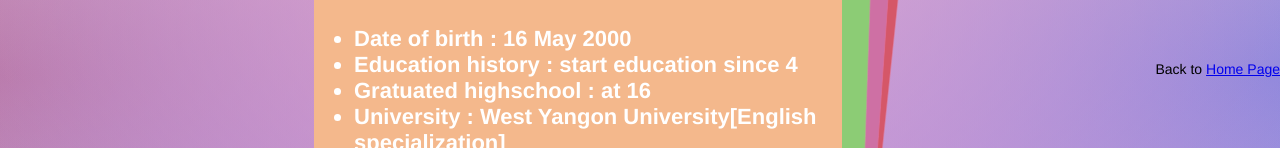
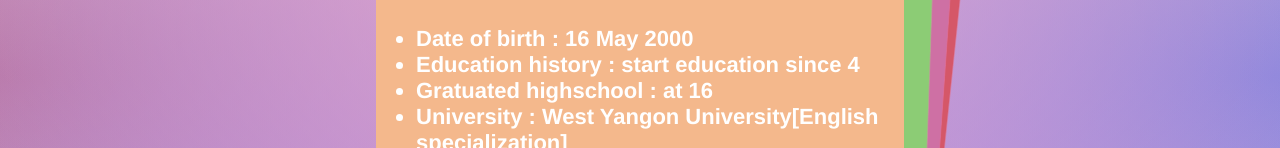
Before and after one commit to 2000Mh16esy/about-me, a plain HTML site: page index_02.html in a window 1280 px wide. Shown: the part 324-472 px from the top of the page. Drawn offline with nearby package versions, Linux system fonts and the light colour scheme.

Commit message:
fixing footer

```diff
--- a/css/styles_01.css
+++ b/css/styles_01.css
@@ -1,5 +1,5 @@
 /* position */
-.footer{
+footer{
     position:fixed;
     top : 8;
     left : 9;
--- a/index_02.html
+++ b/index_02.html
@@ -1,11 +1,12 @@
 <!DOCTYPE html>
 <html lang="en">
 
-<head>
+  <head>
     <meta charset="UTF-8">
     <meta name="viewport" content="width=device-width, initial-scale=1.0">
     <title>The Family</title>
     <link rel="stylesheet" href="https://cdn.jsdelivr.net/npm/swiper@11/swiper-bundle.min.css" />
+    <link rel="stylesheet" href="css/styles_01.css">
 </head>
     <style>
         html,
@@ -117,7 +118,6 @@
           grabCursor: true,
         });
       </script>
-      <link rel="position" href="css/styles_01.css"
     <p>Back to <a href="index.html">Home Page</a></p>
 </footer>
 </html>
```
